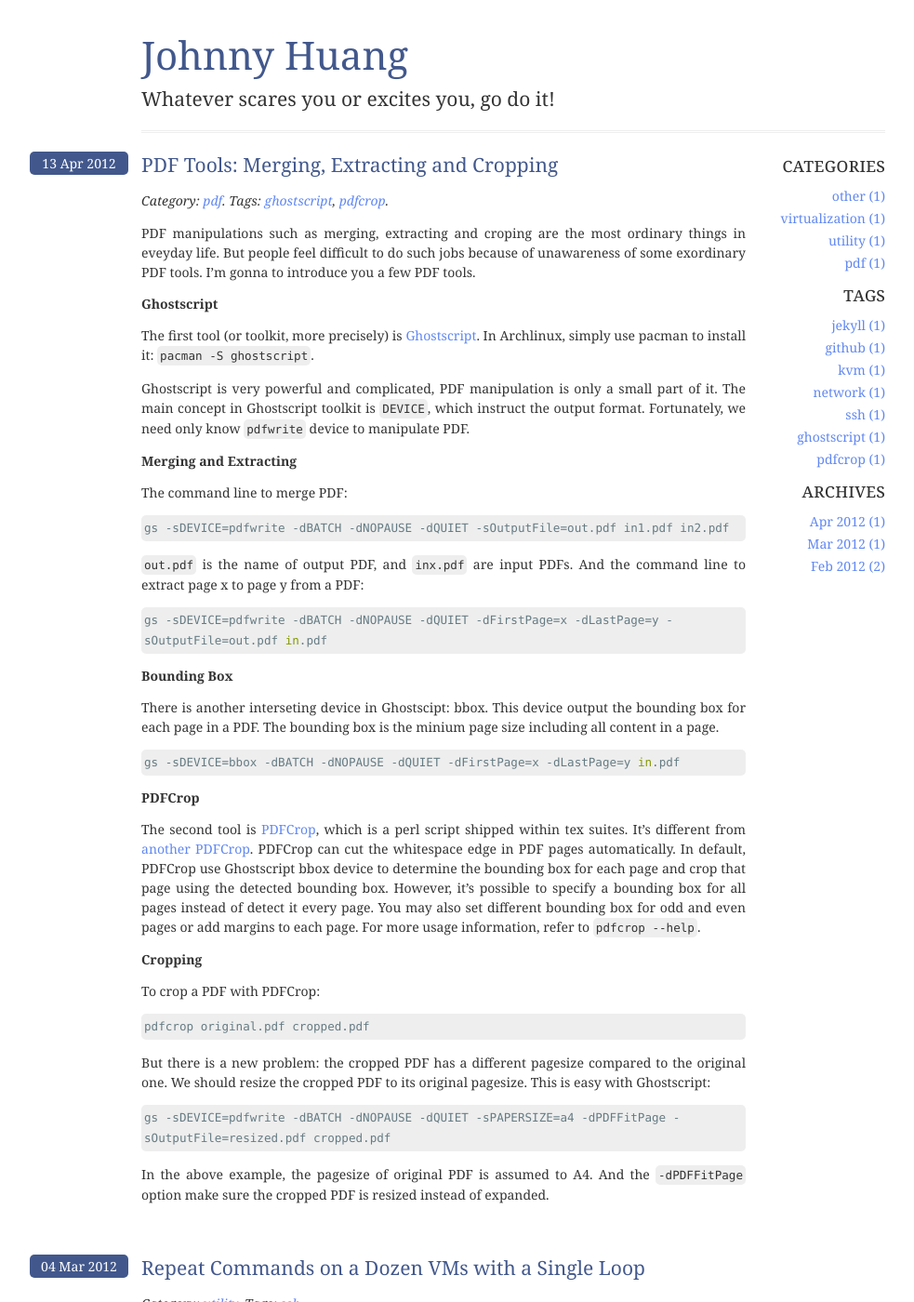
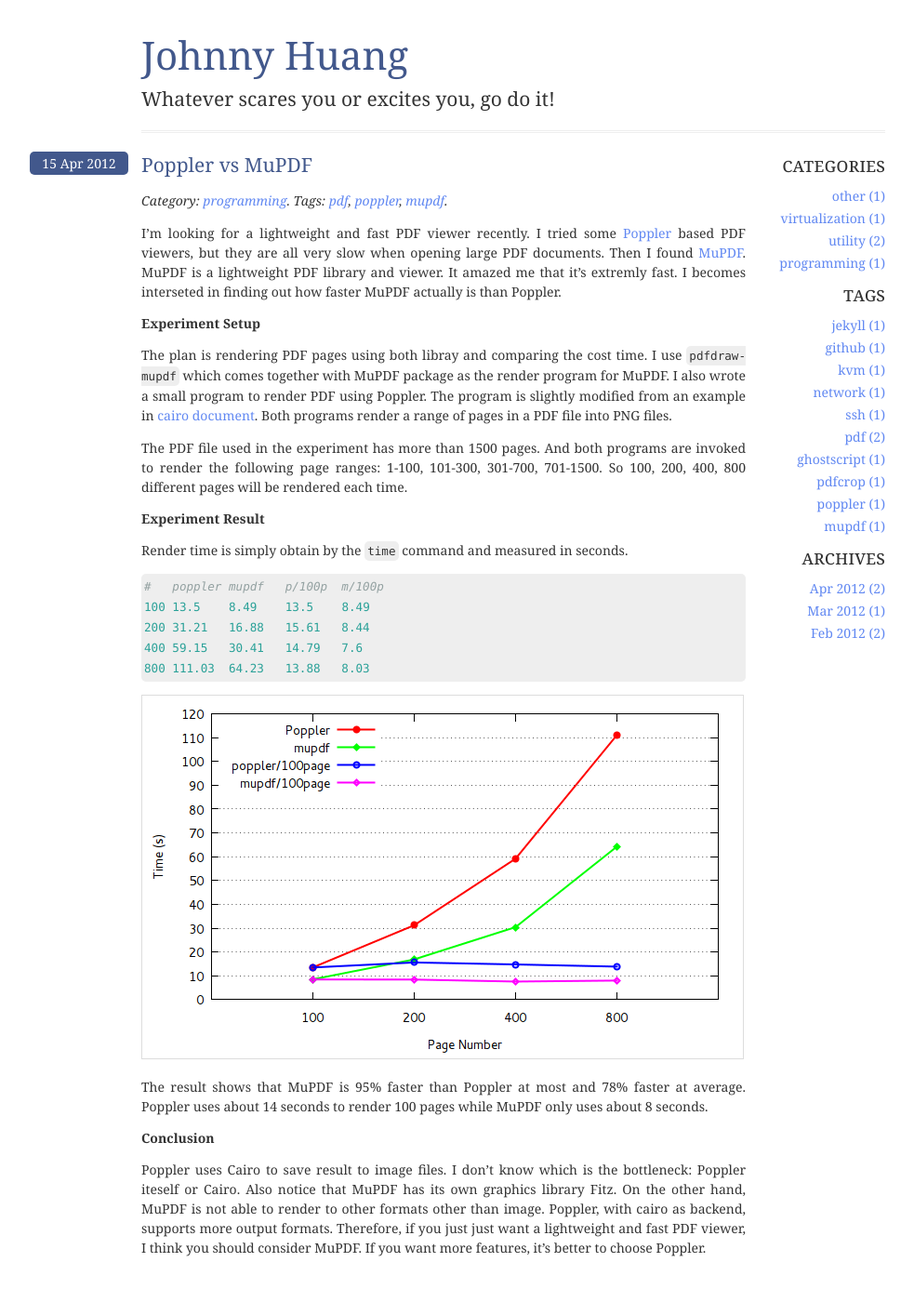
Before and after one commit to hzqtc/hzqtc.github.com, a Jekyll site: the page built from index.html, in a window 1280 px wide and 1400 px high. Shown: the whole window at 93% size, without its empty margins (88-1071 px from the left). Built offline with Jekyll 4.4.1, drawn with Linux system fonts in a browser that asks for light colours; the list of posts is cut into pages by our own code.

Commit message:
new post

```diff
--- /dev/null
+++ b/_posts/2012-4-15-poppler-vs-mupdf.md
@@ -0,0 +1,34 @@
+---
+layout: post
+title: Poppler vs MuPDF
+category: programming
+tags: [pdf, poppler, mupdf]
+---
+
+I'm looking for a lightweight and fast PDF viewer recently. I tried some [Poppler](http://poppler.freedesktop.org/) based PDF viewers, but they are all very slow when opening large PDF documents. Then I found [MuPDF](http://mupdf.com/). MuPDF is a lightweight PDF library and viewer. It amazed me that it's extremly fast. I becomes interseted in finding out how faster MuPDF actually is than Poppler.
+
+## Experiment Setup
+
+The plan is rendering PDF pages using both libray and comparing the cost time. I use `pdfdraw-mupdf` which comes together with MuPDF package as the render program for MuPDF. I also wrote a small program to render PDF using Poppler. The program is slightly modified from an example in [cairo document](http://cairographics.org/renderpdf/). Both programs render a range of pages in a PDF file into PNG files.
+
+The PDF file used in the experiment has more than 1500 pages. And both programs are invoked to render the following page ranges: 1-100, 101-300, 301-700, 701-1500. So 100, 200, 400, 800 different pages will be rendered each time.
+
+## Experiment Result
+
+Render time is simply obtain by the `time` command and measured in seconds.
+
+{% highlight plain %}
+#   poppler mupdf   p/100p  m/100p
+100 13.5    8.49    13.5    8.49
+200 31.21   16.88   15.61   8.44
+400 59.15   30.41   14.79   7.6
+800 111.03  64.23   13.88   8.03
+{% endhighlight %}
+
+![](/image/poppler_vs_mupdf.png)
+
+The result shows that MuPDF is 95% faster than Poppler at most and 78% faster at average. Poppler uses about 14 seconds to render 100 pages while MuPDF only uses about 8 seconds.
+
+## Conclusion
+
+Poppler uses Cairo to save result to image files. I don't know which is the bottleneck: Poppler iteself or Cairo. Also notice that MuPDF has its own graphics library Fitz. On the other hand, MuPDF is not able to render to other formats other than image. Poppler, with cairo as backend, supports more output formats. Therefore, if you just just want a lightweight and fast PDF viewer, I think you should consider MuPDF. If you want more features, it's better to choose Poppler.
```
Also changed, not shown: _posts/2012-4-13-pdf-tools-merging-extracting-and-cropping.md (+2 -2 lines), image/poppler_vs_mupdf.png (added).
